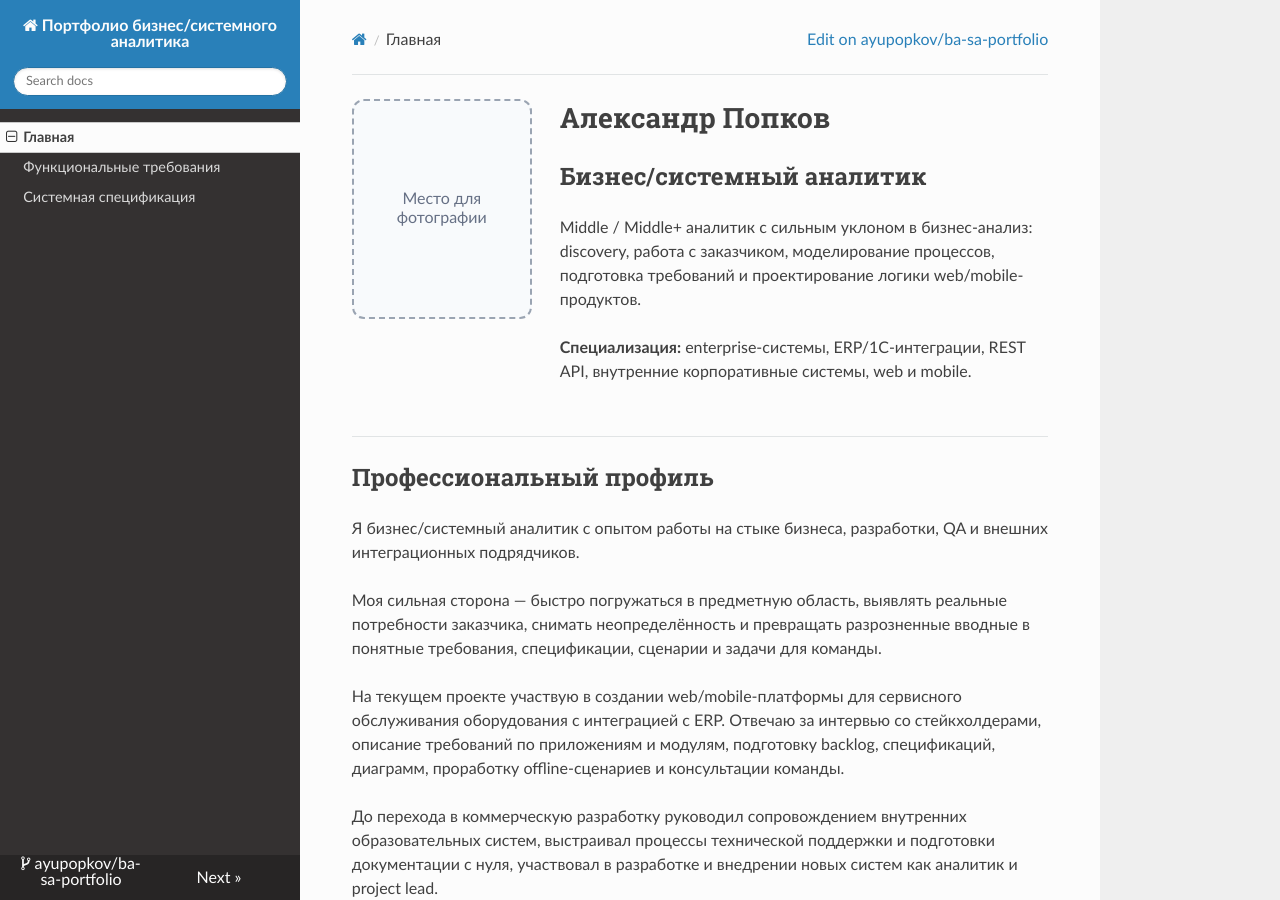
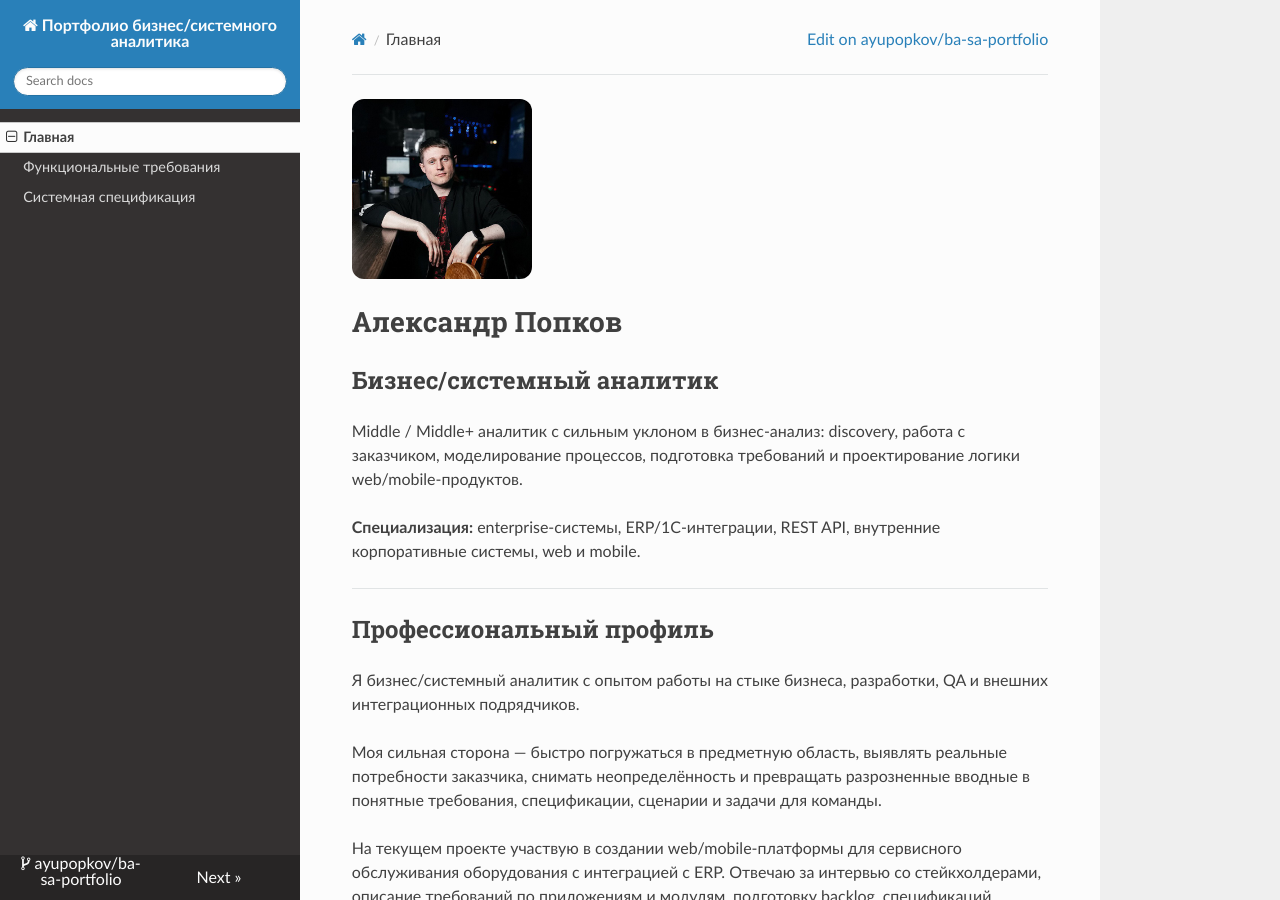
Before and after one commit to PopkovAYu/ba-sa-portfolio, an MkDocs documentation site: the page built from docs/index.md, in a window 1280 px wide and 900 px high. Built offline with MkDocs 1.6.1, drawn with Linux system fonts in a browser that asks for light colours; nearby versions of some CDN libraries.

Commit message:
Remove photo setup instructions from index.md
Removed photo setup instructions and placeholder.

```diff
--- a/docs/index.md
+++ b/docs/index.md
@@ -1,17 +1,7 @@
-<!--
-PHOTO SETUP:
-1. Добавьте фотографию в репозиторий: docs/assets/profile-photo.jpg
-2. Замените блок <div> с текстом «Место для фотографии» на:
-   <img src="assets/profile-photo.jpg"
+<img src="assets/my_photo.jpg"
         alt="Александр Попков"
         width="180"
         style="border-radius: 12px;">
--->
-
-<div style="display: flex; gap: 28px; align-items: flex-start; flex-wrap: wrap; margin-bottom: 28px;">
-  <div style="width: 180px; height: 220px; border: 2px dashed #9aa4b2; border-radius: 12px; display: flex; align-items: center; justify-content: center; text-align: center; color: #667085; background: #f8fafc;">
-    Место для<br>фотографии
-  </div>
 
   <div style="min-width: 280px; flex: 1;">
     <h1 style="margin-top: 0;">Александр Попков</h1>
```
